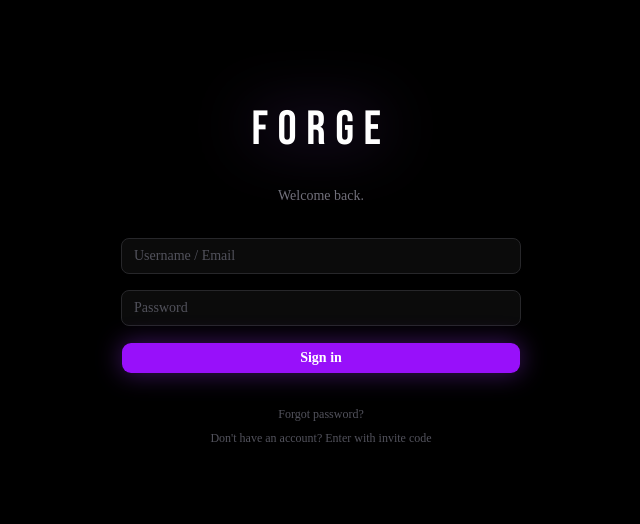
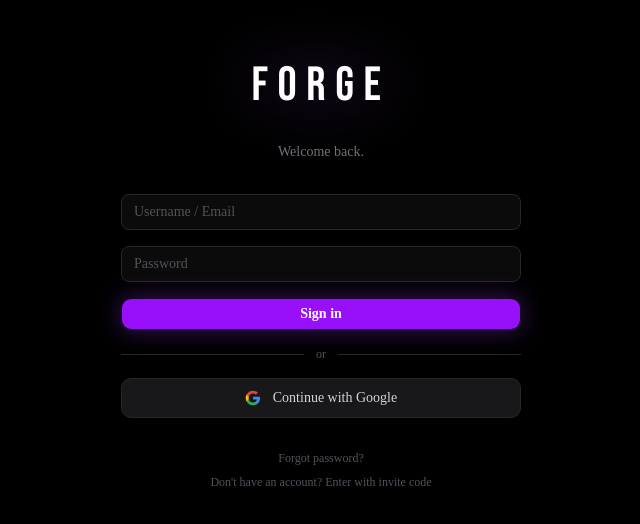
Before and after one commit to lxsmlv/forge, a Next.js app: page /login in a window 1280 px wide. Shown: the part 124-648 px from the top of the page, without its empty margins (319-959 px from the left). Built offline with nearby package versions, Linux system fonts and the light colour scheme.

Commit message:
feat: Google OAuth — login with Google button, auto profile creation, auth callback

```diff
--- /dev/null
+++ b/src/app/auth/callback/route.ts
@@ -0,0 +1,43 @@
+import { createClient } from '@/lib/supabase/server';
+import { NextResponse } from 'next/server';
+
+export async function GET(request: Request) {
+  const { searchParams, origin } = new URL(request.url);
+  const code = searchParams.get('code');
+
+  if (code) {
+    const supabase = await createClient();
+    const { data, error } = await supabase.auth.exchangeCodeForSession(code);
+
+    if (!error && data.user) {
+      // Check if profile exists
+      const { data: profile } = await supabase
+        .from('profiles')
+        .select('id')
+        .eq('id', data.user.id)
+        .maybeSingle();
+
+      if (!profile) {
+        // Create profile from Google data
+        const meta = data.user.user_metadata;
+        const username = (meta.name || meta.full_name || data.user.email?.split('@')[0] || 'user')
+          .toLowerCase()
+          .replace(/[^a-z0-9_]/g, '')
+          .slice(0, 20);
+
+        await supabase.from('profiles').insert({
+          id: data.user.id,
+          username: username + Math.floor(Math.random() * 1000),
+          full_name: meta.full_name || meta.name || 'User',
+          avatar_url: meta.avatar_url || meta.picture || null,
+        });
+
+        return NextResponse.redirect(`${origin}/onboarding`);
+      }
+
+      return NextResponse.redirect(`${origin}/feed`);
+    }
+  }
+
+  return NextResponse.redirect(`${origin}/login?error=auth`);
+}
--- a/src/app/login/page.tsx
+++ b/src/app/login/page.tsx
@@ -6,6 +6,7 @@
 import { createClient } from '@/lib/supabase/client';
 import { generateKeyPair, savePrivateKey, getStoredPrivateKey, decryptPrivateKeyWithPassword, encryptPrivateKeyWithPassword } from '@/lib/crypto';
 import { useT } from '@/lib/useT';
+import { GoogleButton } from '@/features/auth/GoogleButton';
 import Link from 'next/link';
 
 export default function Login() {
@@ -135,6 +136,14 @@
           >
             {loading ? t('auth.signing_in') : t('auth.signin')}
           </Button>
+
+          <div className="flex items-center gap-3 w-full">
+            <div className="flex-1 h-px bg-zinc-800" />
+            <span className="text-xs text-zinc-600">or</span>
+            <div className="flex-1 h-px bg-zinc-800" />
+          </div>
+
+          <GoogleButton mode="login" />
         </div>
 
         <div className="flex flex-col items-center gap-2">
--- /dev/null
+++ b/src/features/auth/GoogleButton.tsx
@@ -0,0 +1,30 @@
+'use client';
+
+import { createClient } from '@/lib/supabase/client';
+
+export function GoogleButton({ mode = 'login' }: { mode?: 'login' | 'signup' }) {
+  const handleGoogle = async () => {
+    const supabase = createClient();
+    await supabase.auth.signInWithOAuth({
+      provider: 'google',
+      options: {
+        redirectTo: `${window.location.origin}/auth/callback`,
+      },
+    });
+  };
+
+  return (
+    <button
+      onClick={handleGoogle}
+      className="w-full h-10 flex items-center justify-center gap-3 bg-zinc-900 border border-zinc-800 rounded-lg hover:border-zinc-700 transition-colors text-sm text-zinc-300"
+    >
+      <svg className="w-4 h-4" viewBox="0 0 24 24">
+        <path fill="#4285F4" d="M22.56 12.25c0-.78-.07-1.53-.2-2.25H12v4.26h5.92a5.06 5.06 0 0 1-2.2 3.32v2.77h3.57c2.08-1.92 3.28-4.74 3.28-8.1z" />
+        <path fill="#34A853" d="M12 23c2.97 0 5.46-.98 7.28-2.66l-3.57-2.77c-.98.66-2.23 1.06-3.71 1.06-2.86 0-5.29-1.93-6.16-4.53H2.18v2.84C3.99 20.53 7.7 23 12 23z" />
+        <path fill="#FBBC05" d="M5.84 14.09c-.22-.66-.35-1.36-.35-2.09s.13-1.43.35-2.09V7.07H2.18C1.43 8.55 1 10.22 1 12s.43 3.45 1.18 4.93l2.85-2.22.81-.62z" />
+        <path fill="#EA4335" d="M12 5.38c1.62 0 3.06.56 4.21 1.64l3.15-3.15C17.45 2.09 14.97 1 12 1 7.7 1 3.99 3.47 2.18 7.07l3.66 2.84c.87-2.6 3.3-4.53 6.16-4.53z" />
+      </svg>
+      {mode === 'login' ? 'Continue with Google' : 'Sign up with Google'}
+    </button>
+  );
+}
--- a/src/middleware.ts
+++ b/src/middleware.ts
@@ -1,7 +1,7 @@
 import { createServerClient } from '@supabase/ssr';
 import { NextResponse, type NextRequest } from 'next/server';
 
-const PUBLIC_ROUTES = ['/', '/signup', '/login', '/reset-password', '/update-password', '/about', '/terms', '/privacy'];
+const PUBLIC_ROUTES = ['/', '/signup', '/login', '/reset-password', '/update-password', '/about', '/terms', '/privacy', '/auth/callback'];
 
 export async function middleware(request: NextRequest) {
   const { pathname } = request.nextUrl;
```
